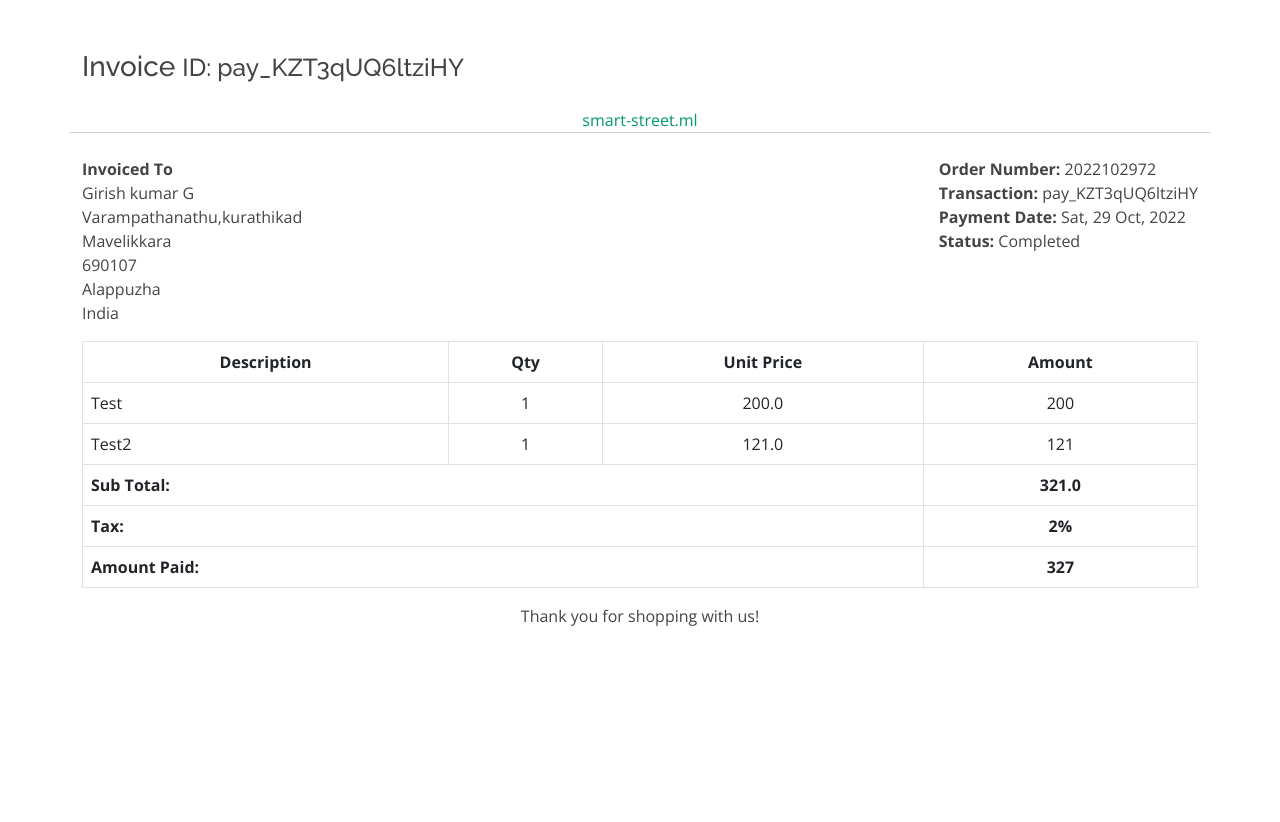
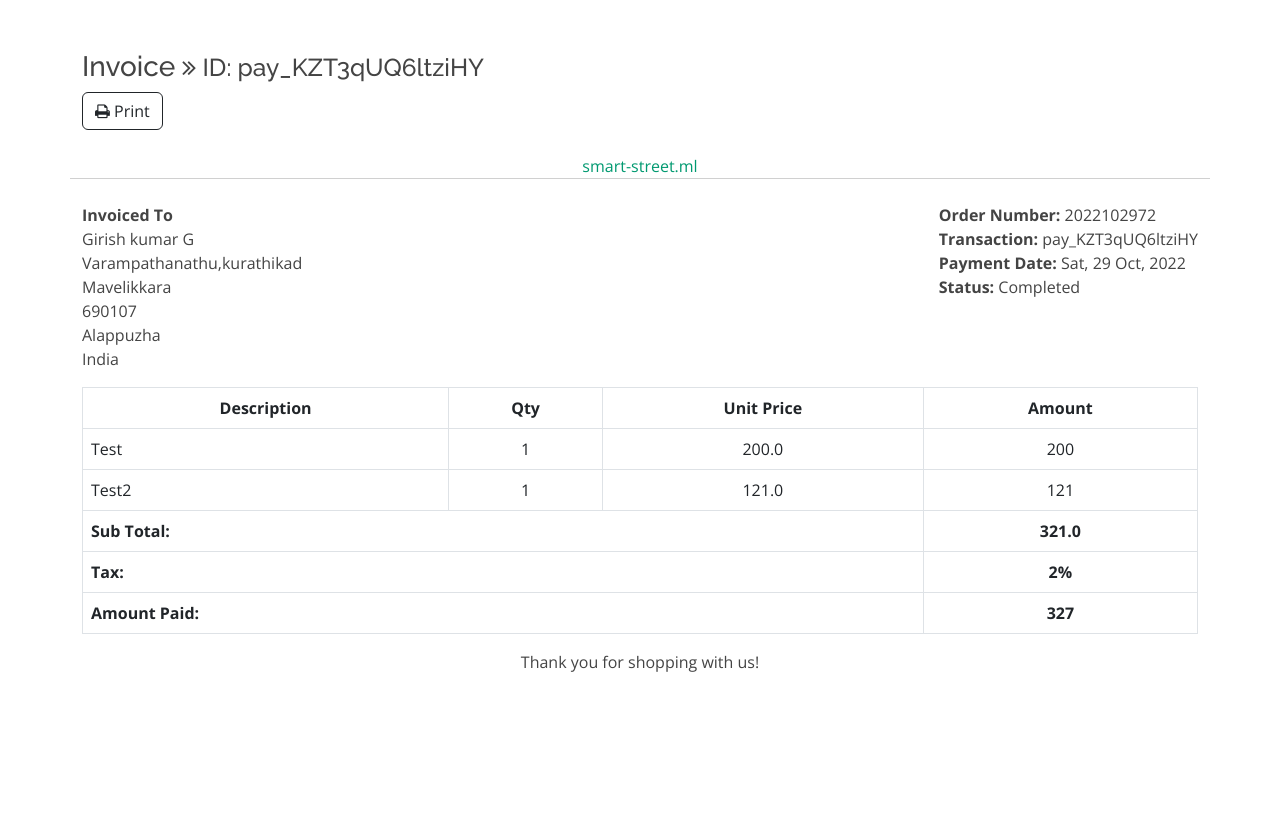
Before and after one commit to Girish245/Smart-Street, a Django app: page /orders/order-complete/72/ in a window 1280 px wide. Shown: the part 82-904 px from the top of the page. Before the commit the page ends 708 px from the top, so only its background shows below. Run offline with Django 4.2, Linux system fonts and the light colour scheme; a user stored in the database is signed in; data comes from the database, SQL or seed files in the repository; some libraries are stand-ins or nearby versions.

Commit message:
Added a js function to print the invoice

```diff
--- a/orders/templates/orders/order-complete.html
+++ b/orders/templates/orders/order-complete.html
@@ -1,9 +1,9 @@
 {% extends 'main.html' %}
 {% block content %}
 
+<link href="https://maxcdn.bootstrapcdn.com/font-awesome/4.7.0/css/font-awesome.min.css" rel="stylesheet" />
 
-
-<section class="h-100 gradient-custom">
+<section class="h-100 gradient-custom" id="printableArea">
     <div class="container py-5">
 
       <div class="row d-flex justify-content-center my-4">
@@ -19,7 +19,17 @@
             </small>
             {% endfor %}
         </h3>
+
+
     </div>
+    <div class="page-tools">
+        <div class="action-buttons">
+            <button onclick="printDiv('printableArea')" class="btn btn-outline-dark">
+                <i class="mr-1 fa fa-print text-primary-m1 text-120 w-2"></i> Print
+                </button>
+        </div>
+    </div>
+
 
     <div class="container px-0">
         <div class="row mt-4">
@@ -27,7 +37,6 @@
                 <div class="row">
                     <div class="col-12">
                         <div class="text-center text-150">
-                            <i class="fa fa-book fa-2x text-success-m2 mr-1"></i>
                             <span class="text-default-d3"><a href="http://smart-street.ml">smart-street.ml</a></span>
                         </div>
                     </div>
@@ -123,4 +132,18 @@
 </div>
 </section>
 
+
+<script>
+    function printDiv(divName) {
+     var printContents = document.getElementById(divName).innerHTML;
+     var originalContents = document.body.innerHTML;
+
+     document.body.innerHTML = printContents;
+
+     window.print();
+
+     document.body.innerHTML = originalContents;
+}
+</script>
+
 {% endblock %}
--- a/templates/includes/navbar.html
+++ b/templates/includes/navbar.html
@@ -41,7 +41,7 @@
           <!-- <a href="index.html"><img src="img/logo.png" alt="" class="img-fluid"></a>-->
         </div>
 
-        <nav id="navbar" class="navbar">
+        <nav id="navbar" class="navbar noPrint">
           <ul>
 
             <li class="mx-2">
```
